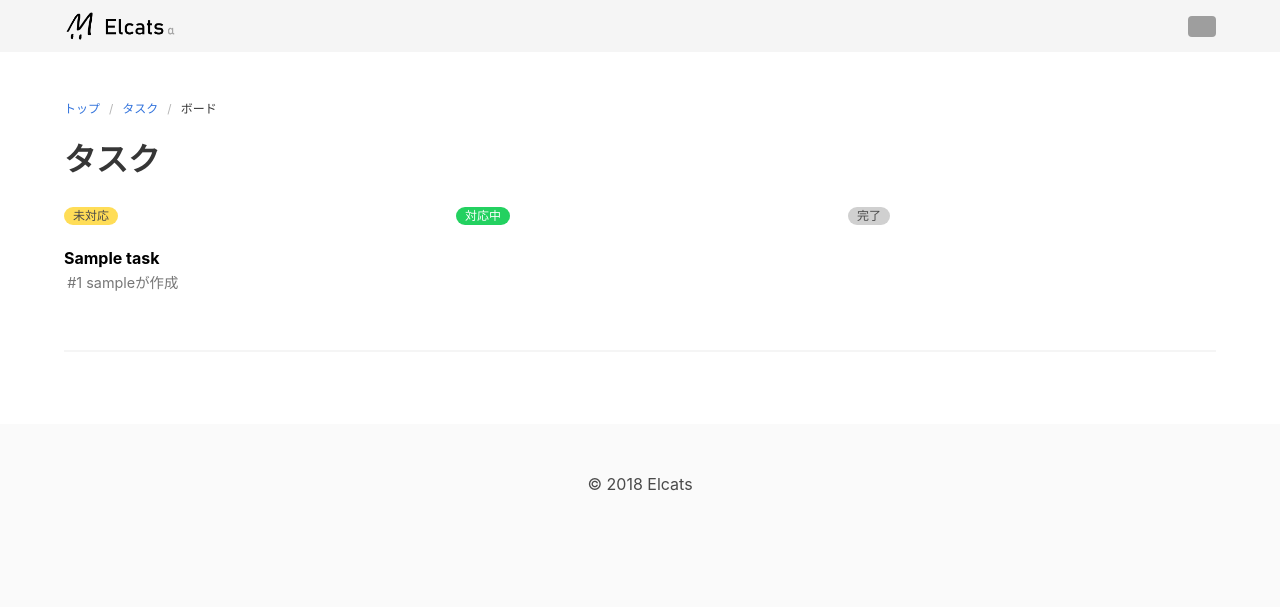
After one commit to safu9/elcats, a Django app: page /task/board/ in a window 1280 px wide. The commit adds this page. Shown: the top 607 px of the page. Run offline with Django 3.2, Linux system fonts and the light colour scheme; a user stored in the database is signed in; tables that the repository leaves empty hold one stand-in row (values such as "Sample post"); some libraries are stand-ins or nearby versions; grey boxes are pictures that could not be loaded.

Commit message:
Add task board page

```diff
--- a/task/static/css/task.css
+++ b/task/static/css/task.css
@@ -38,6 +38,34 @@
 }
 .task-detail-info h4 {
   font-weight: bold;
+}
+
+/* Board */
+
+.task-board {
+  min-height: 3rem;
+  padding-bottom: 1rem;
+}
+.task-board-ghost {
+	background-color: #f7f7f7;
+}
+
+.task-board .task-item {
+  margin: -0.5rem -0.75rem;
+  padding: .75rem;
+}
+
+@media screen and (max-width: 768px) {
+  .task-board .task-item {
+    margin: 0;
+    padding: 2px;
+  }
+  .task-board .task-name {
+    font-size: 1rem;
+    line-height: 1.5;
+    max-height: 4.5rem;
+    overflow: hidden;
+  }
 }
 
 /* Gantt Chart */
--- /dev/null
+++ b/task/templates/task/board.html
@@ -0,0 +1,82 @@
+{% extends "base.html" %}
+
+{% load static %}
+{% load bulma %}
+
+{% block title %}タスク{% endblock %}
+
+{% block extra_head %}
+  <link rel="stylesheet" href="{% static 'css/task.css' %}" />
+{% endblock %}
+
+{% block content %}
+  <nav class="breadcrumb is-small" aria-label="breadcrumbs">
+    <ul>
+      <li><a href="{% url 'home:index' %}">トップ</a></li>
+      <li><a href="{% url 'task:index' %}">タスク</a></li>
+      <li class="is-active"><a href="#">ボード</a></li>
+    </ul>
+  </nav>
+
+  <h2 class="title">タスク</h2>
+
+  <div class="columns is-mobile">
+    {% for state_name, tasks in task_list %}
+      <div class="column">
+        <p>
+          <span class="tag is-rounded task-state-tag task-state-{{ forloop.counter0 }}">{{ state_name }}</span>
+        </p>
+        <div class="task-board" id="task-board{{ forloop.counter0 }}">
+          {% for task in tasks %}
+            <a href="{% url 'task:detail' task.pk %}" class="task-item is-clearfix" id="task-item{{ task.pk }}">
+              <div>
+                <div class="task-name">
+                  {{ task.name }}
+                </div>
+              </div>
+              <div>
+                <span class="task-info">#{{ task.pk }} {{ task.author.username }}が作成</span>
+              </div>
+            </a>
+          {% endfor %}
+        </div>
+      </div>
+    {% endfor %}
+  </div>
+
+  {% if is_paginated %}
+    <nav class="pagination is-centered" role="navigation" aria-label="pagination">
+      {% bulma_pagination page_obj %}
+    </nav>
+  {% endif %}
+
+  <hr>
+{% endblock %}
+
+{% block extra_body %}
+<script src="https://cdn.jsdelivr.net/npm/sortablejs@1.6.1/Sortable.min.js"></script>
+<script src="https://unpkg.com/axios@0.18.0/dist/axios.min.js"></script>
+<script>
+  var config = {
+    xsrfCookieName: 'csrftoken',
+    xsrfHeaderName: 'X-CSRFToken',
+  };
+
+  var $list = document.getElementsByClassName('task-board');
+
+  for(var i = 0; i < $list.length; i++){
+    Sortable.create($list[i], {
+      group: 'task',
+      animation: 100,
+      ghostClass: 'task-board-ghost',
+      onEnd: function (evt) {
+        var pk = evt.item.id.slice(9);
+        var state = evt.item.parentNode.id.slice(10);
+
+        axios.post('{% url "task:state_api" %}', {pk: pk, state: state}, config);
+    	},
+    });
+  }
+
+</script>
+{% endblock %}
--- a/task/templates/task/index.html
+++ b/task/templates/task/index.html
@@ -59,8 +59,8 @@
   <hr>
 
   <p>
-    <a href="{% url 'task:create' %}">タスクを作成する</a>
-    /
-    <a href="{% url 'task:gantt' %}">ガントチャート</a>
+    <a href="{% url 'task:create' %}">タスクを作成する</a> /
+    <a href="{% url 'task:gantt' %}">ガントチャート</a> /
+    <a href="{% url 'task:board' %}">ボード</a>
   </p>
 {% endblock %}
--- a/task/urls.py
+++ b/task/urls.py
@@ -1,14 +1,17 @@
 from django.urls import path
 
-from . import views
+from . import apis, views
 
 
 app_name = 'task'
 urlpatterns = [
     path('', views.IndexView.as_view(), name='index'),
+    path('board/', views.BoardView.as_view(), name='board'),
     path('gantt/', views.GanttView.as_view(), name='gantt'),
     path('create/', views.CreateView.as_view(), name='create'),
     path('<int:pk>/', views.DetailView.as_view(), name='detail'),
     path('<int:pk>/update/', views.UpdateView.as_view(), name='update'),
     path('<int:pk>/delete/', views.DeleteView.as_view(), name='delete'),
+
+    path('api/state/', apis.set_state, name='state_api'),
 ]
--- a/task/views.py
+++ b/task/views.py
@@ -27,6 +27,19 @@ class IndexView(LoginRequiredMixin, generic.ListView):
     def get_context_data(self, **kwargs):
         context = super().get_context_data(**kwargs)
         context['state'] = self.state
+        return context
+
+
+class BoardView(LoginRequiredMixin, generic.TemplateView):
+    template_name = 'task/board.html'
+
+    def get_context_data(self, **kwargs):
+        task_list = []
+        for i, name in Task.STATES:
+            task_list.append((name, Task.objects.filter(state=i)))
+
+        context = super().get_context_data(**kwargs)
+        context['task_list'] = task_list
         return context
 
 
```
Also changed, not shown: task/apis.py (added, +24 -0 lines).
